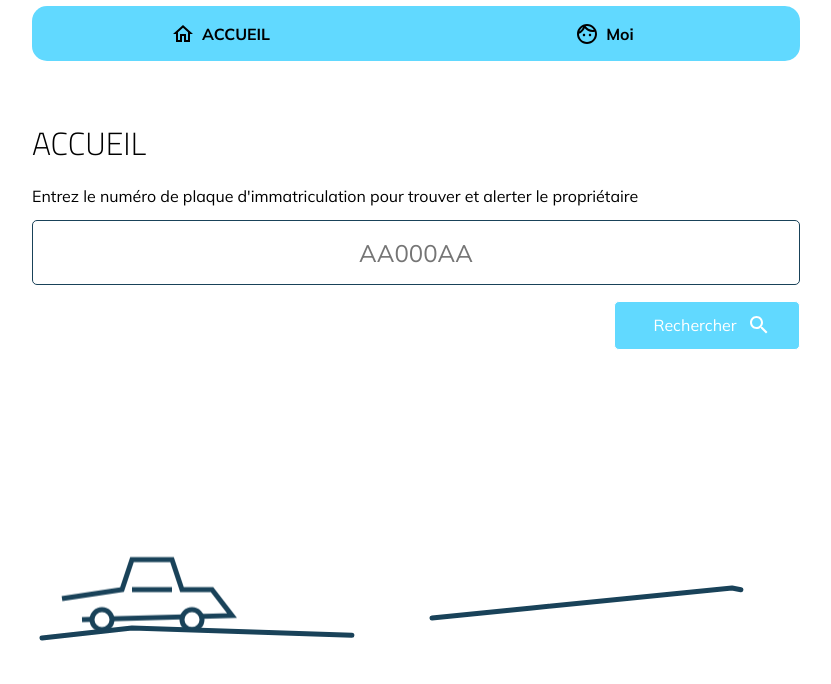
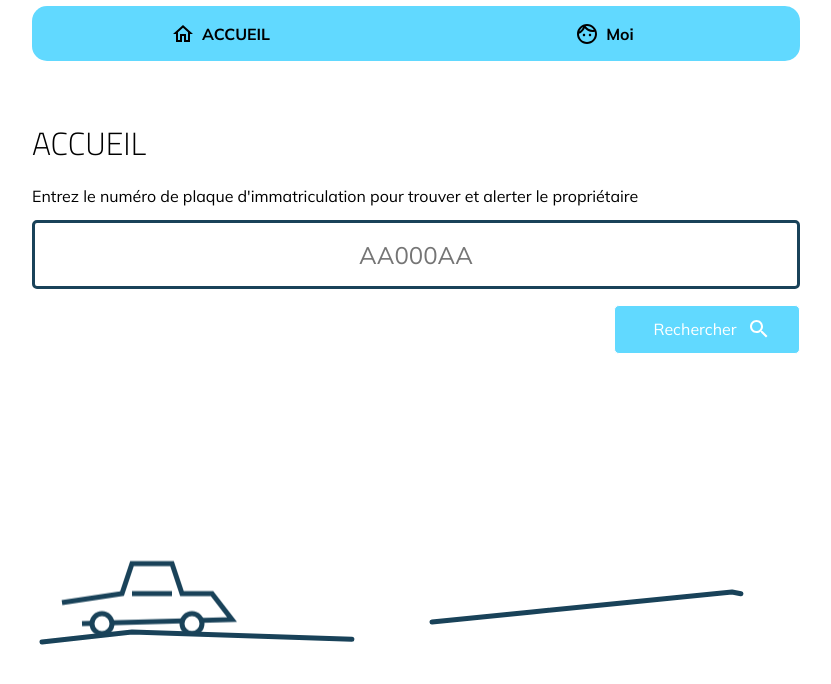
Before and after one commit to AlertnGo/AlertngoFront, a React (Create React App) app: page / in a window 1280 px wide. Shown: the top 684 px of the page, without its empty margins (224-1055 px from the left). Built offline with nearby package versions, Linux system fonts and the light colour scheme.

Commit message:
style for moi

```diff
--- a/src/pages/Home/style.scss
+++ b/src/pages/Home/style.scss
@@ -9,10 +9,10 @@
     text-align: center;
     font-size: 3vh;
     text-transform: uppercase;
-    border: 1px solid $darkmaincolor;
+    border: 3px solid $darkmaincolor;
     background: $white;
     border-radius: 5px;
-    color: $darkmaincolor;
+    color: $darkgrey;
   }
 
 }
```
